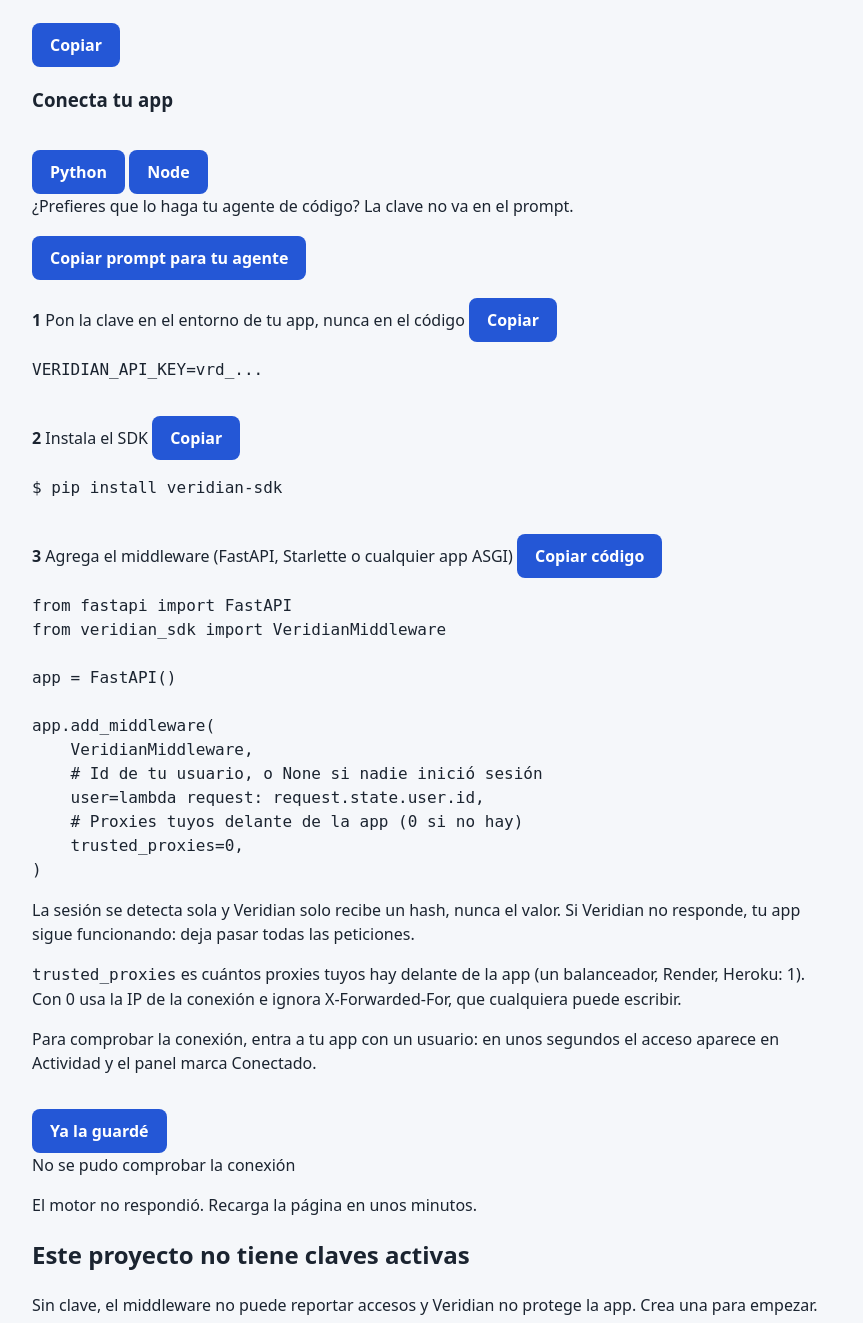
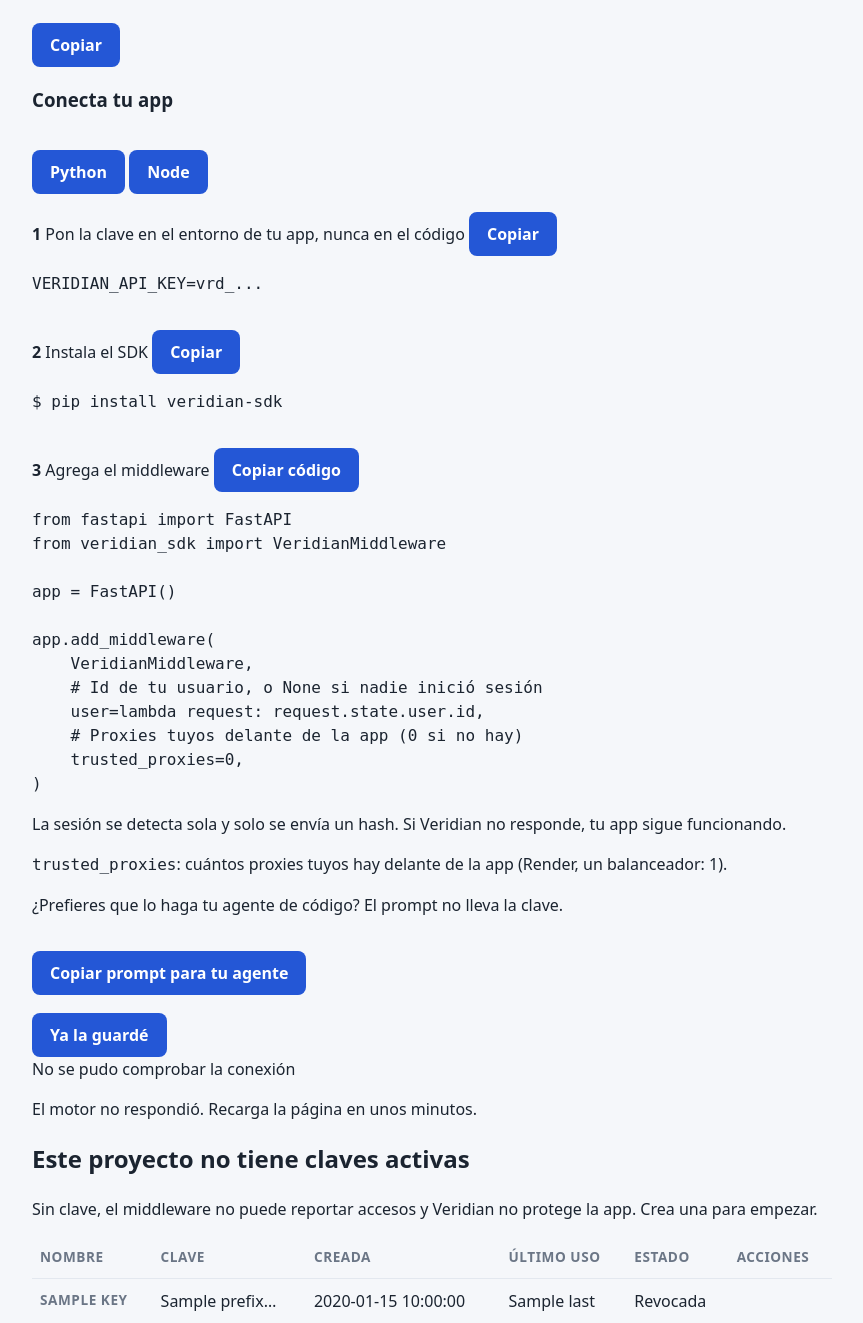
Before and after one commit to Juanalv1/veridian, a Python web app: template edge/panel/templates/claves.html in a window 1280 px wide. Shown: the part 302-1625 px from the top of the page, without its empty margins (208-1071 px from the left). Run offline with Jinja, Linux system fonts and the light colour scheme; the template is opened without the code that fills it: most values are stand-ins (such as "Sample title", 1, 10 or a date in 2020).

Commit message:
fix(panel): tidy the SDK snippet: short notes, plain step titles, agent row last
The explanations under the code shrink to two muted lines per tab, the
step 3 title drops the framework list, and the copy-prompt row moves to
the end as a secondary action on one line.

Status: done

```diff
--- a/edge/panel/static/panel.css
+++ b/edge/panel/static/panel.css
@@ -434,6 +434,10 @@ select:focus-visible { outline:var(--focus-ring); outline-offset:2px; }
 .sn-step-head { display:flex; align-items:center; justify-content:space-between; gap:8px; }
 .sn-name { font-size:16px; font-weight:600; color:var(--ink); }
 .sn-name b { display:inline-grid; place-items:center; width:20px; height:20px; margin-right:6px; border-radius:var(--radius-pill); border:1px solid var(--line); color:var(--ink); font-family:var(--font-mono); font-size:12px; font-weight:500; }
+.sn-note { margin:0; font-size:14px; line-height:1.5; }
+.sn-agent { display:flex; align-items:center; justify-content:space-between; gap:12px; flex-wrap:wrap; padding-top:12px; border-top:1px solid var(--line); }
+.sn-agent .meta { margin:0; font-size:14px; flex:1 1 240px; }
+.sn-agent .btn { white-space:nowrap; }
 .tm-saved { align-self:flex-start; color:var(--ink); border-color:var(--viridian); }
 .tm-muted { color:var(--muted); }
 .tm-revoked th, .tm-revoked td { color:var(--muted); }
--- a/edge/panel/templates/partials/snippet.html
+++ b/edge/panel/templates/partials/snippet.html
@@ -9,12 +9,6 @@
     <div role="tablist" aria-label="Lenguaje" class="sn-tabs">
       <button type="button" role="tab" id="snippet-tab-python" aria-selected="true" aria-controls="snippet-panel-python" tabindex="0">Python</button>
       <button type="button" role="tab" id="snippet-tab-node" aria-selected="false" aria-controls="snippet-panel-node" tabindex="-1">Node</button>
-    </div>
-  </div>
-  <div class="sn-step">
-    <div class="sn-step-head">
-      <span class="sn-name">¿Prefieres que lo haga tu agente de código? La clave no va en el prompt.</span>
-      <button class="btn btn-secondary" type="button" data-agent-prompt data-copy="{{ agent_prompt }}" hidden>Copiar prompt para tu agente</button>
     </div>
   </div>
   <div class="sn-step">
@@ -34,7 +28,7 @@
     </div>
     <div class="sn-step">
       <div class="sn-step-head">
-        <span class="sn-name"><b>3</b> Agrega el middleware (FastAPI, Starlette o cualquier app ASGI)</span>
+        <span class="sn-name"><b>3</b> Agrega el middleware</span>
         <button class="btn btn-secondary" type="button" data-copy-from="snippet-python" hidden>Copiar código</button>
       </div>
       <pre class="tm-snippet"><code id="snippet-python"><span class="k">from</span> fastapi <span class="k">import</span> FastAPI
@@ -51,9 +45,8 @@ app.add_middleware(
 )</code></pre>
     </div>
     <div class="sn-step">
-      <p class="tm-reveal-text">La sesión se detecta sola y Veridian solo recibe un hash, nunca el valor. Si Veridian no responde, tu app sigue funcionando: deja pasar todas las peticiones.</p>
-      <p class="tm-reveal-text"><code>trusted_proxies</code> es cuántos proxies tuyos hay delante de la app (un balanceador, Render, Heroku: 1). Con 0 usa la IP de la conexión e ignora X-Forwarded-For, que cualquiera puede escribir.</p>
-      <p class="tm-reveal-text">Para comprobar la conexión, entra a tu app con un usuario: en unos segundos el acceso aparece en Actividad y el panel marca Conectado.</p>
+      <p class="meta sn-note">La sesión se detecta sola y solo se envía un hash. Si Veridian no responde, tu app sigue funcionando.</p>
+      <p class="meta sn-note"><code>trusted_proxies</code>: cuántos proxies tuyos hay delante de la app (Render, un balanceador: 1).</p>
     </div>
   </div>
   <div role="tabpanel" id="snippet-panel-node" aria-labelledby="snippet-tab-node" class="sn-panel" hidden>
@@ -66,7 +59,7 @@ app.add_middleware(
     </div>
     <div class="sn-step">
       <div class="sn-step-head">
-        <span class="sn-name"><b>3</b> Agrega el middleware (Express)</span>
+        <span class="sn-name"><b>3</b> Agrega el middleware</span>
         <button class="btn btn-secondary" type="button" data-copy-from="snippet-node" hidden>Copiar código</button>
       </div>
       <pre class="tm-snippet"><code id="snippet-node"><span class="k">import</span> express <span class="k">from</span> 'express';
@@ -88,10 +81,13 @@ app.use(
 app.listen(3000);</code></pre>
     </div>
     <div class="sn-step">
-      <p class="tm-reveal-text">La sesión se detecta sola y Veridian solo recibe un hash, nunca el valor. Si Veridian no responde, tu app sigue funcionando: deja pasar todas las peticiones.</p>
-      <p class="tm-reveal-text">Registra Veridian después del middleware que identifica a tu usuario (Passport, express-session) y antes de tus rutas. <code>trustedProxies</code> es cuántos proxies tuyos hay delante de la app (un balanceador, Render, Heroku: 1); con 0 se ignora X-Forwarded-For, que cualquiera puede escribir.</p>
-      <p class="tm-reveal-text">Para comprobar la conexión, entra a tu app con un usuario: en unos segundos el acceso aparece en Actividad y el panel marca Conectado. ¿Usas Next.js? Mira el README de <code>veridian-sdk/next</code> en npm.</p>
+      <p class="meta sn-note">La sesión se detecta sola y solo se envía un hash. Si Veridian no responde, tu app sigue funcionando.</p>
+      <p class="meta sn-note">Regístralo después del middleware que identifica al usuario. ¿Next.js? Usa <code>veridian-sdk/next</code> (ver su README).</p>
     </div>
+  </div>
+  <div class="sn-agent">
+    <p class="meta">¿Prefieres que lo haga tu agente de código? El prompt no lleva la clave.</p>
+    <button class="btn btn-secondary" type="button" data-agent-prompt data-copy="{{ agent_prompt }}" hidden>Copiar prompt para tu agente</button>
   </div>
 </div>
 {%- endmacro %}
```
Also changed, not shown: edge/tests/test_sdk_api.py (+10 -1 lines).
